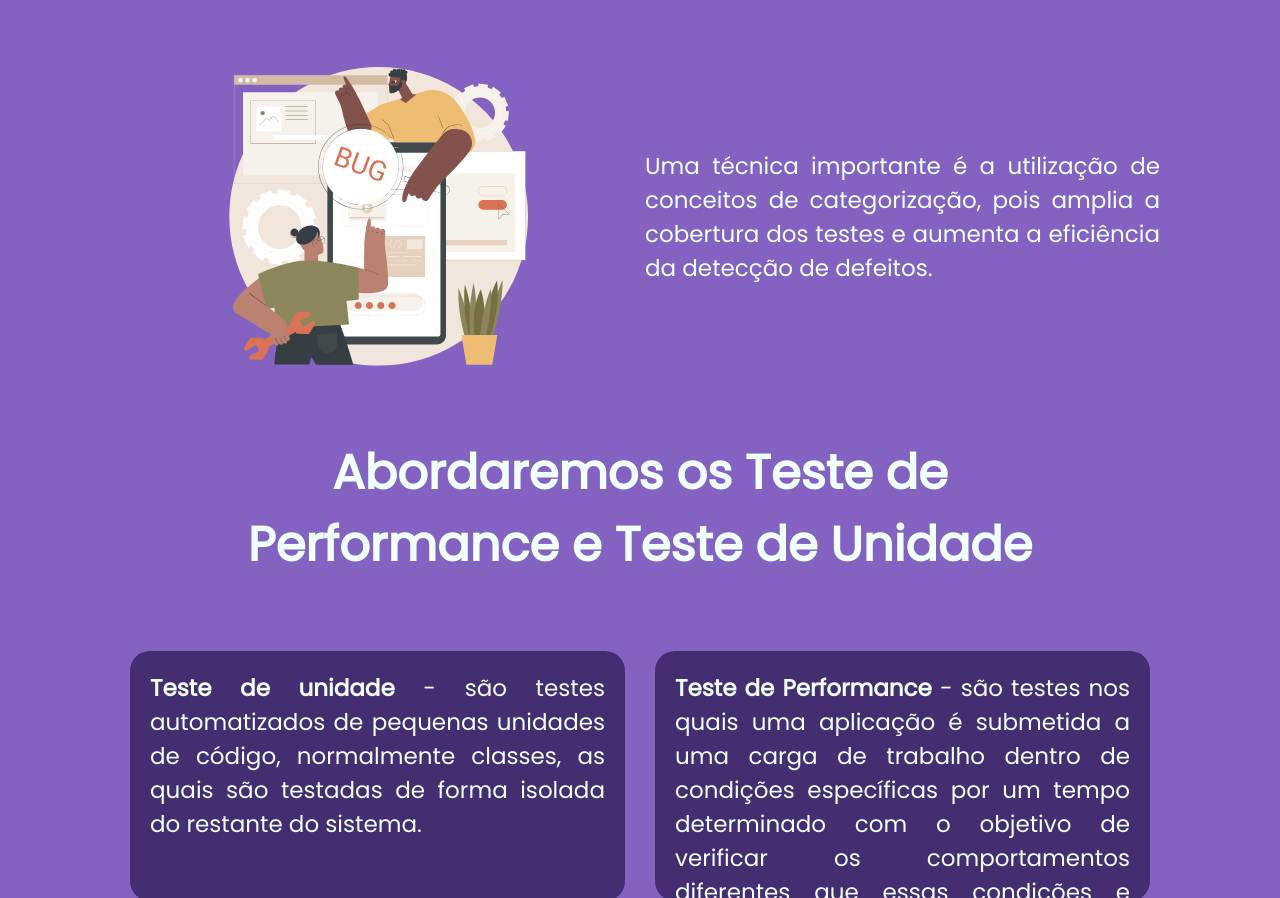
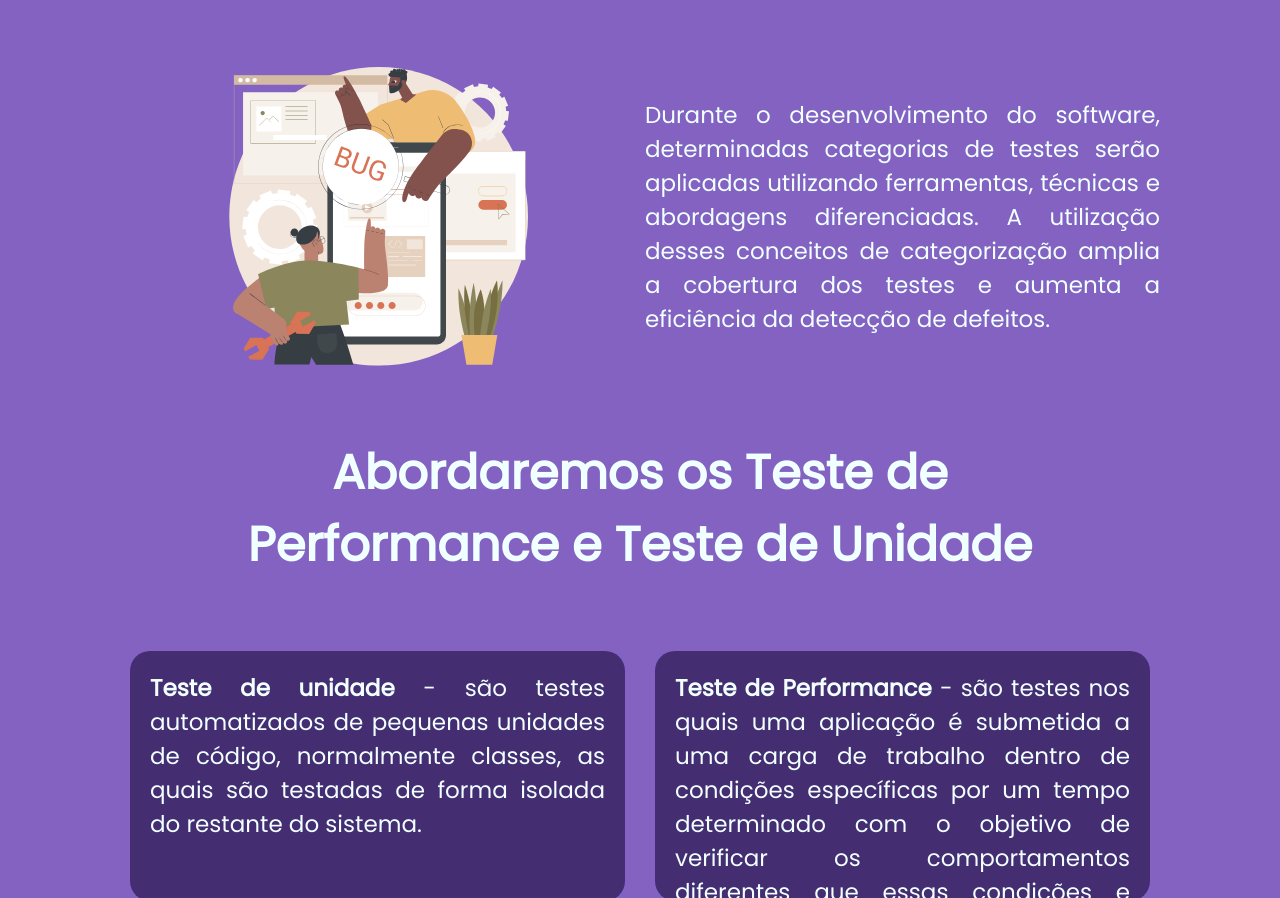
Before and after one commit to Luscarvalho/GQS-Site, a plain HTML site: page index.html in a window 1280 px wide. Shown: the part 1527-2425 px from the top of the page. Drawn offline with Linux system fonts and the light colour scheme.

Commit message:
Texto atualizado

```diff
--- a/index.html
+++ b/index.html
@@ -58,9 +58,11 @@
         </div>
         <div class="divisor" id="dir">
           <p>
-            Uma técnica importante é a utilização de conceitos de categorização,
-            pois amplia a cobertura dos testes e aumenta a eficiência da
-            detecção de defeitos.
+            Durante o desenvolvimento do software, determinadas categorias de
+            testes serão aplicadas utilizando ferramentas, técnicas e abordagens
+            diferenciadas. A utilização desses conceitos de categorização amplia
+            a cobertura dos testes e aumenta a eficiência da detecção de
+            defeitos.
           </p>
         </div>
       </div>
```
